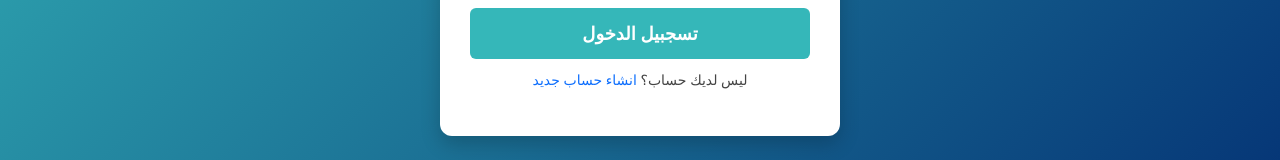
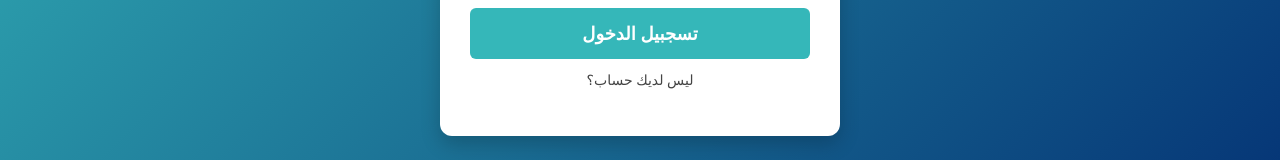
Before and after one commit to Eng-OsamaMansour/MentalHealthChatbot-AI-, a React (Create React App) app in the folder Web Design/Front-Emocare/: page /login in a window 1280 px wide. Shown: the part 433-593 px from the top of the page. Built offline with nearby package versions, Linux system fonts and the light colour scheme.

Commit message:
Update Login.jsx

```diff
--- a/Web Design/Front-Emocare/src/pages/Auth/Login.jsx
+++ b/Web Design/Front-Emocare/src/pages/Auth/Login.jsx
@@ -17,8 +17,7 @@ const Login = () => {
       onSubmit={handleLogin}
       linkText="ليس لديك حساب؟"
       linkTo="/signup"
-      linkAction="انشاء حساب جديد"
-    />
+      linkAction={() => navigate("/signup")}    />
   );
 };
 
```
